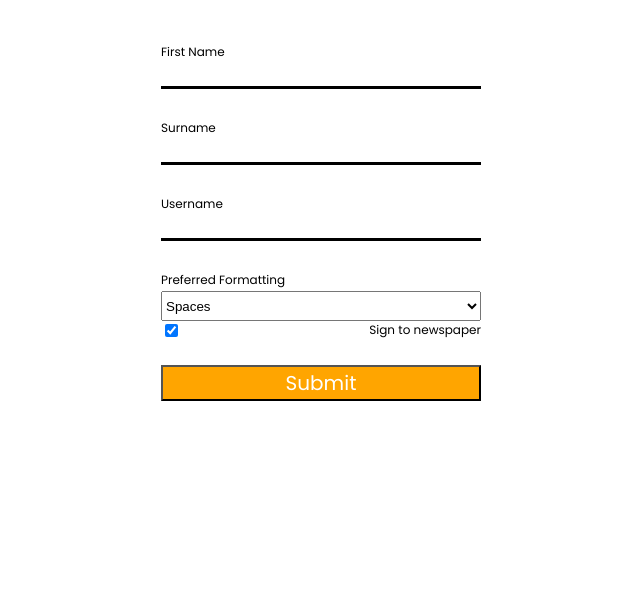
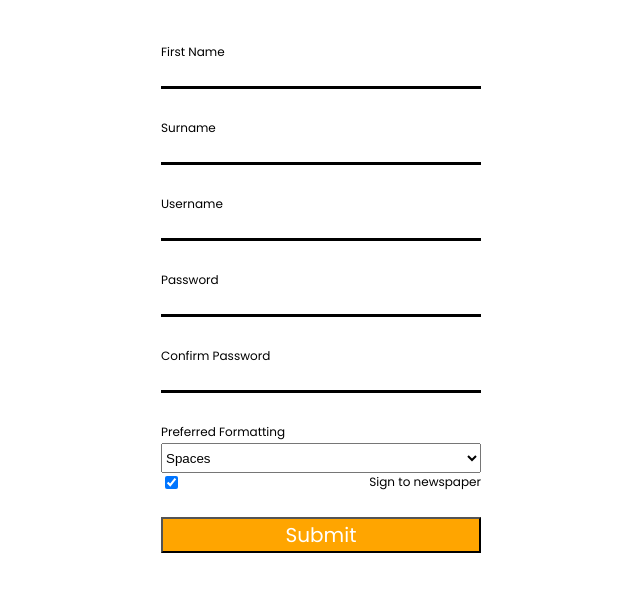
Before and after one commit to ArtemeeSenin/awesome-form, a React (Create React App) app: page / in a window 1280 px wide. Shown: the top 592 px of the page, without its empty margins (319-959 px from the left). Built offline with nearby package versions, Linux system fonts and the light colour scheme.

Commit message:
added submit errors

```diff
--- a/src/App.js
+++ b/src/App.js
@@ -1,9 +1,17 @@
 import React, { Component } from 'react';
 import RegisterForm from './components/RegisterForm'
+import { SubmissionError } from 'redux-form'
 
 class App extends Component {
   submit = values => {
-    console.log(JSON.stringify(values, null, 4));
+    const takenLogins = ['kent', 'andy', 'john', 'joel']; // Must come from API
+    if(takenLogins.includes(values.username)){
+      throw new SubmissionError({
+        username: 'Wrong Username'
+      })
+    } else {
+      alert(JSON.stringify(values, null, 4));
+    }
   }
   getInitialValues() {
     return {
--- a/src/components/RegisterForm.js
+++ b/src/components/RegisterForm.js
@@ -4,7 +4,8 @@ import { customInput, customSelect } from './fields'
 import {
     required,
     minLength,
-    maxLength
+    maxLength,
+    matchesPassword
 } from './validation'
 import './RegisterForm.css'
 
@@ -35,6 +36,20 @@ class RegisterForm extends Component {
                     validate={[required, minLength, maxLength]}
                 />
                 <Field
+                    name="password"
+                    component={customInput}
+                    type="password"
+                    label="Password"
+                    validate={[required]}
+                />
+                <Field
+                    name="confirmPassword"
+                    component={customInput}
+                    type="password"
+                    label="Confirm Password"
+                    validate={[required, matchesPassword]}
+                />
+                <Field
                     name="preference"
                     component={customSelect}
                     label="Preferred Formatting"
--- a/src/components/validation/index.js
+++ b/src/components/validation/index.js
@@ -10,3 +10,8 @@ export const maxLength = value =>
     value.length > 10
         ? 'Value must be less than 10 characters long'
         : undefined
+
+export const matchesPassword = (value, allValues) =>
+    value === allValues.password
+        ? undefined
+        : 'Passwords must match'
```
